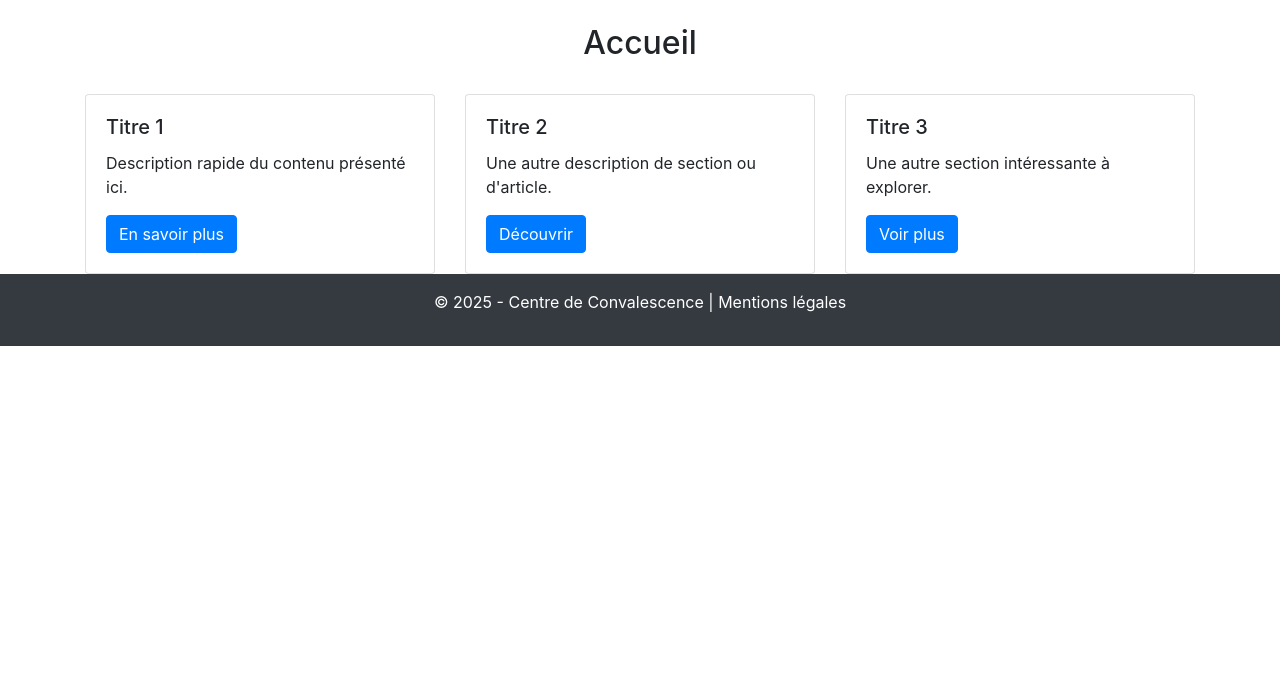
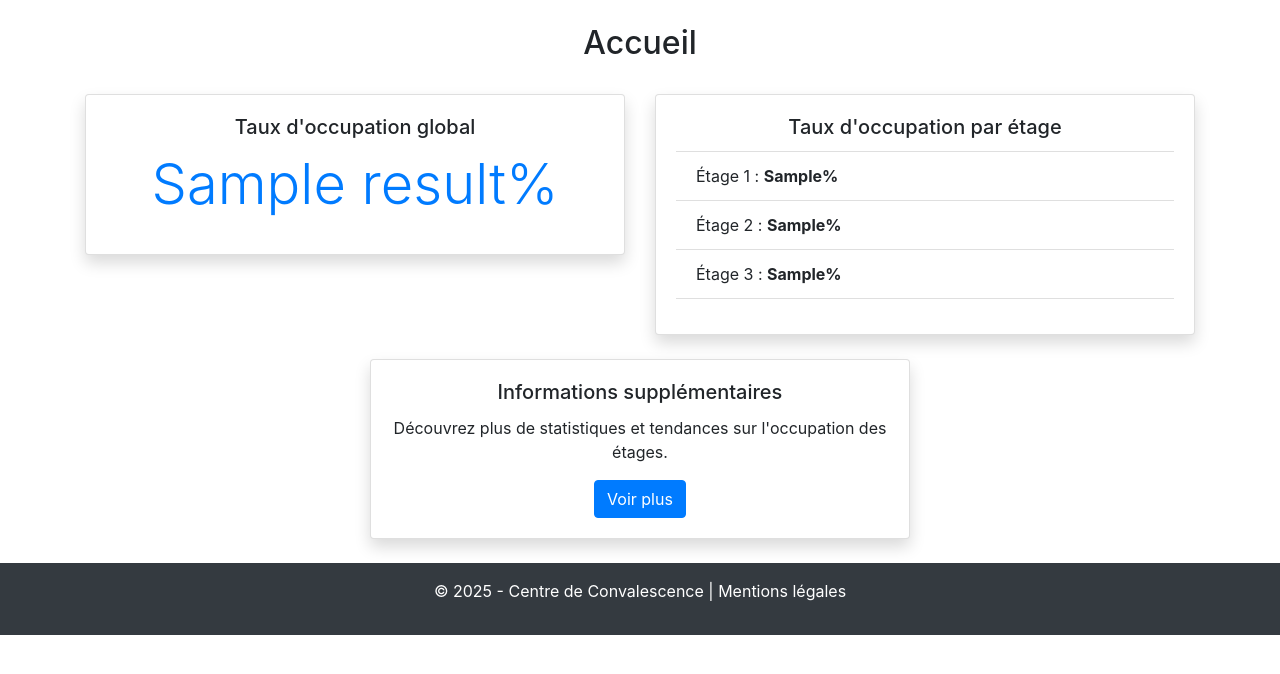
Before and after one commit to EnzoFernds/DepotTPCentre, a PHP site: template Vue/Vueaccueil.php in a window 1280 px wide. Shown: the part 74-748 px from the top of the page. Run offline with PHP 8.4, Linux system fonts and the light colour scheme; the template is opened without the code that fills it: most values are stand-ins (such as "Sample title", 1, 10 or a date in 2020).

Commit message:
affichage des taux

```diff
--- a/Controleur/controleur.php
+++ b/Controleur/controleur.php
@@ -1,7 +1,12 @@
 <?php
+require 'Repository/repository.php';
 
 function accueil()
 {
+    $result = getTauxOccupation();
+    $tauxEtg1 = getTauxRempEtg(1);
+    $tauxEtg2 = getTauxRempEtg(2);
+    $tauxEtg3 = getTauxRempEtg(3);
     require 'Vue/Vueaccueil.php';
 }
 
--- a/Vue/Vueaccueil.php
+++ b/Vue/Vueaccueil.php
@@ -1,5 +1,5 @@
-<title><?=$title="Accueil";?></title>
-<?php ob_start();?>
+<title><?= $title = "Accueil"; ?></title>
+<?php ob_start(); ?>
 
 <body>
     <div class="container mt-4">
@@ -10,36 +10,46 @@
             </div>
         </div>
 
-        <!-- Section avec des cartes -->
-        <div class="row">
-            <div class="col-md-4">
-                <div class="card">
-                    <!-- <img src="https://via.placeholder.com/300" class="card-img-top" alt="Image 1"> -->
-                    <div class="card-body">
-                        <h5 class="card-title">Titre 1</h5>
-                        <p class="card-text">Description rapide du contenu présenté ici.</p>
-                        <a href="#" class="btn btn-primary">En savoir plus</a>
+        <!-- Section principale -->
+        <div class="row justify-content-center">
+            <!-- Carte du taux d'occupation global -->
+            <div class="col-md-6 mb-4">
+                <div class="card shadow">
+                    <div class="card-body text-center">
+                        <h5 class="card-title">Taux d'occupation global</h5>
+                        <p class="display-4 text-primary"><?= htmlspecialchars($result) . "%" ?></p>
                     </div>
                 </div>
             </div>
 
-            <div class="col-md-4">
-                <div class="card">
-                    <!-- <img src="https://via.placeholder.com/300" class="card-img-top" alt="Image 2"> -->
+            <!-- Carte du taux d'occupation par étage -->
+            <div class="col-md-6 mb-4">
+                <div class="card shadow">
                     <div class="card-body">
-                        <h5 class="card-title">Titre 2</h5>
-                        <p class="card-text">Une autre description de section ou d'article.</p>
-                        <a href="#" class="btn btn-primary">Découvrir</a>
+                        <h5 class="card-title text-center">Taux d'occupation par étage</h5>
+                        <ul class="list-group list-group-flush">
+                            <li class="list-group-item">Étage 1 :
+                                <strong><?= htmlspecialchars($tauxEtg1) . "%" ?></strong></li>
+                            <li class="list-group-item">Étage 2 :
+                                <strong><?= htmlspecialchars($tauxEtg2) . "%" ?></strong></li>
+                            <li class="list-group-item">Étage 3 :
+                                <strong><?= htmlspecialchars($tauxEtg3) . "%" ?></strong></li>
+                        </ul>
+                        <div class="text-center mt-3">
+                        </div>
                     </div>
                 </div>
             </div>
+        </div>
 
-            <div class="col-md-4">
-                <div class="card">
-                    <!-- <img src="https://via.placeholder.com/300" class="card-img-top" alt="Image 3"> -->
-                    <div class="card-body">
-                        <h5 class="card-title">Titre 3</h5>
-                        <p class="card-text">Une autre section intéressante à explorer.</p>
+        <!-- Autre section (ex: Statistiques ou Infos supplémentaires) -->
+        <div class="row justify-content-center">
+            <div class="col-md-6 mb-4">
+                <div class="card shadow">
+                    <div class="card-body text-center">
+                        <h5 class="card-title">Informations supplémentaires</h5>
+                        <p class="card-text">Découvrez plus de statistiques et tendances sur l'occupation des étages.
+                        </p>
                         <a href="#" class="btn btn-primary">Voir plus</a>
                     </div>
                 </div>
@@ -47,5 +57,6 @@
         </div>
     </div>
 </body>
-<?php $contenu = ob_get_clean();?>
-<?php require 'Gabarit/Gabarit.php';?>
+
+<?php $contenu = ob_get_clean(); ?>
+<?php require 'Gabarit/Gabarit.php'; ?>
```
Also changed, not shown: Repository/repository.php (+23 -4 lines).
